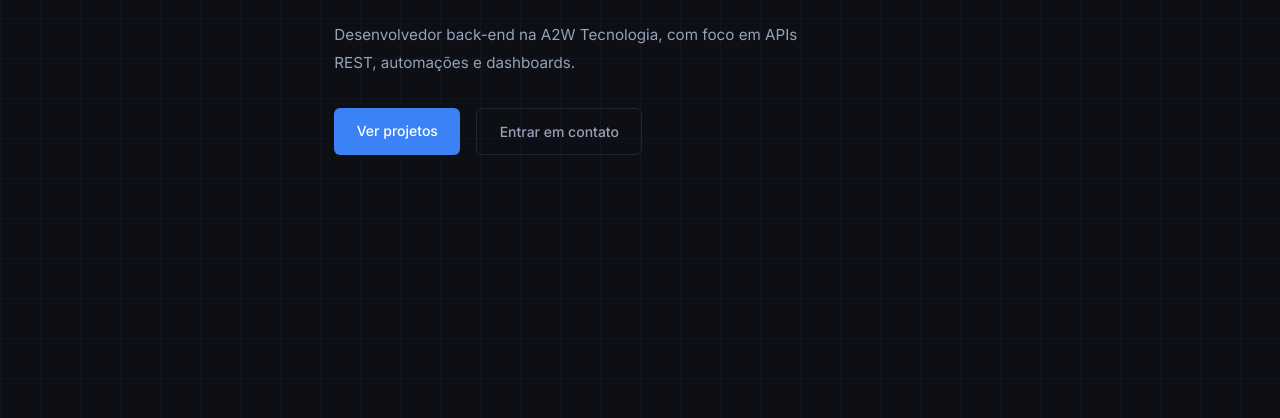
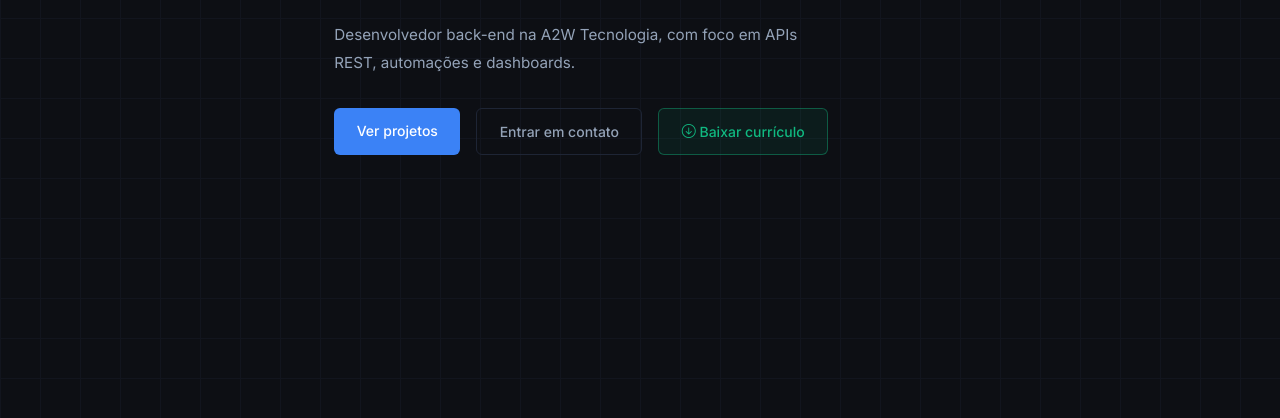
Before and after one commit to Neponocena/Portfolio-Pedro-Neponocena, a plain HTML site: page index.html in a window 1280 px wide. Shown: the part 382-800 px from the top of the page. Drawn offline with nearby package versions, Linux system fonts and the light colour scheme.

Commit message:
feat: :sparkles: Adiciona a funcionalidade de baixar o curriculo

```diff
--- a/assets/css/style.css
+++ b/assets/css/style.css
@@ -127,6 +127,18 @@
     transition: border-color 0.2s, color 0.2s, transform 0.15s;
   }
   .btn-outline:hover { border-color: var(--accent); color: var(--accent2); transform: translateY(-1px); }
+  .btn-download {
+    border: 1px solid rgba(16,185,129,0.4);
+    color: #10b981;
+    padding: 0.65rem 1.4rem;
+    border-radius: 6px;
+    text-decoration: none;
+    font-size: 14px;
+    font-weight: 500;
+    transition: background 0.2s, border-color 0.2s, transform 0.15s;
+    background: rgba(16,185,129,0.08);
+  }
+  .btn-download:hover { background: rgba(16,185,129,0.18); border-color: #10b981; transform: translateY(-1px); }
 
   /* FOTO */
   .hero-photo-wrap {
--- a/index.html
+++ b/index.html
@@ -37,6 +37,7 @@
         <div class="hero-btns">
           <a href="#projetos" class="btn-primary">Ver projetos</a>
           <a href="#contato" class="btn-outline">Entrar em contato</a>
+          <a href="assets/docs/CV-P.pdf" download="Curriculo_Pedro_Paulo_Santos.pdf" class="btn-download"><i class="bi bi-arrow-down-circle"></i> Baixar currículo</a>
         </div>
       </div>
     </div>
```
Also changed, not shown: 1 other file.
